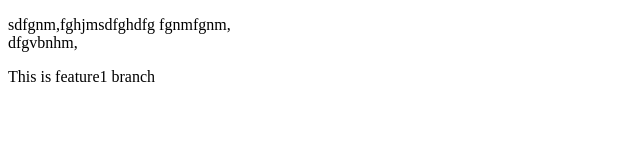
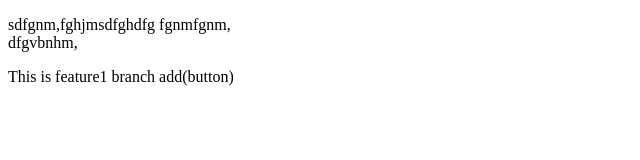
Before and after one commit to rahulsharmadas/mylocalrepo, a plain HTML site: page index.html in a window 1280 px wide. Shown: the whole page, without its empty margins (0-640 px from the left). Drawn offline with Linux system fonts and the light colour scheme.

```diff
--- a/index.html
+++ b/index.html
@@ -12,7 +12,7 @@
         dfgvbnhm,
     </p>
     <p>
-        This is feature1 branch
+        This is feature1 branch add(button)
     </p>
 </body>
 </html>
```
